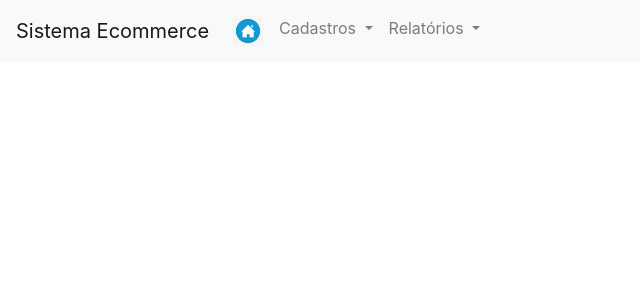
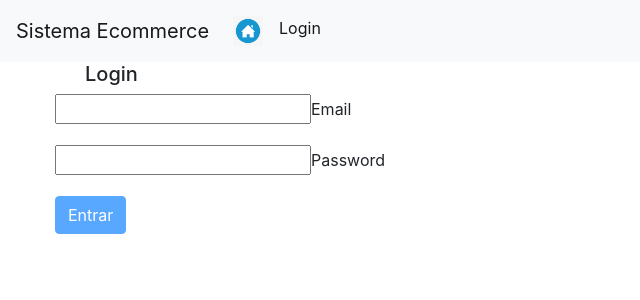
Before and after one commit to keilanerizza/SistemaEcommerceCLI, an Angular app: page /signin in a window 1280 px wide. Before the commit this address led to /. Shown: the top 300 px of the page, without its empty margins (0-640 px from the left). Built offline with nearby package versions, Linux system fonts and the light colour scheme.

Commit message:
Implementação Login

```diff
--- /dev/null
+++ b/src/app/login/login-guard.ts
@@ -0,0 +1,19 @@
+import { CanActivate, Router } from '@angular/router';
+import { Injectable } from '@angular/core';
+import { LoginServiceService } from './login-service.service';
+
+@Injectable()
+export class AuthGuard implements CanActivate {
+
+    constructor(private router: Router, private authService: LoginServiceService) {}
+
+    canActivate(route: import("@angular/router").ActivatedRouteSnapshot,
+     state: import("@angular/router").RouterStateSnapshot): boolean {
+        if(this.authService.isAuthenticated()){
+            return true;
+        }
+
+        this.router.navigate(['/signin']);
+        return false;
+    }
+}
--- /dev/null
+++ b/src/app/login/login-service.service.ts
@@ -0,0 +1,39 @@
+import { Injectable, EventEmitter } from '@angular/core';
+import { Router } from '@angular/router';
+import { User } from './user';
+
+@Injectable({
+  providedIn: 'root'
+})
+export class LoginServiceService {
+
+  public showNavBarEmitter = new EventEmitter<boolean>();
+
+  private authenticated = false;
+
+  constructor(private router: Router) { }
+
+  signIn(user: User) {
+    if((user.email === 'user@email.com' || user.email === 'usuario@email.com') && user.password === '123123'){
+      this.authenticated = true;
+      this.showNavBar(true);
+      this.router.navigate(['/']);
+    } else {
+      this.authenticated = false;
+    }
+  }
+
+  logout() {
+    this.authenticated = false;
+    this.showNavBar(false);
+    this.router.navigate(['/signin']);
+  }
+
+  isAuthenticated() {
+    return this.authenticated;
+  }
+
+  private showNavBar(ifShow: boolean) {
+    this.showNavBarEmitter.emit(ifShow);
+  }
+}
--- /dev/null
+++ b/src/app/login/login/login.component.html
@@ -0,0 +1,31 @@
+<h5>Login</h5>
+<div class="row">
+  <form [formGroup]="form" (ngSubmit)="onSignin()">
+    <div class="row">
+      <div class="form-group">
+        <input id="email" type="email" class="validate" formControlName="email"
+          [class.invalid]="form.controls['email'].touched && !form.controls['email'].valid">
+        <label for="email" data-error="invalid email">
+          Email
+        </label>
+      </div>
+    </div>
+
+    <div class="row">
+      <div class="form-group">
+        <input id="password" type="password" class="validate" formControlName="password"
+          [class.invalid]="form.controls['password'].touched && !form.controls['password'].valid">
+        <label for="password" data-error="password is mandatory">
+          Password
+        </label>
+      </div>
+    </div>
+
+    <div class="row">
+      <div class="form-group">
+        <button class="btn btn-primary" type="submit" [disabled]="!form.valid">Entrar</button>
+      </div>
+    </div>
+
+  </form>
+</div>
--- /dev/null
+++ b/src/app/login/login/login.component.ts
@@ -0,0 +1,29 @@
+import { Component, OnInit } from '@angular/core';
+import { FormGroup, FormBuilder, Validators } from '@angular/forms';
+import { LoginServiceService } from '../login-service.service';
+
+@Component({
+  selector: 'app-login',
+  templateUrl: './login.component.html',
+  styleUrls: ['./login.component.sass']
+})
+export class LoginComponent implements OnInit {
+
+  form: FormGroup;
+  error = false;
+  errorMessage = '';
+
+  constructor(private fb: FormBuilder, private authService: LoginServiceService) {}
+
+  onSignin() {
+    this.authService.signIn(this.form.value);
+  }
+
+  ngOnInit() {
+    this.form = this.fb.group({
+      email: ['', Validators.required],
+      password: ['', Validators.required],
+    });
+  }
+
+}
--- /dev/null
+++ b/src/app/login/user.ts
@@ -0,0 +1,4 @@
+export interface User {
+    email: string;
+    password: string;
+}
--- a/src/app/menu/menu.component.html
+++ b/src/app/menu/menu.component.html
@@ -9,11 +9,10 @@
         <ul class="navbar-nav mr-auto">
             <li class="nav-item active">
                 <a class="nav-link" routerLink="home">
-                    <img class="img-fluid" alt="Responsive image" src="../assets/img/home.png" width="30"
-                        height="30" />
+                    <img class="img-fluid" alt="Responsive image" src="../assets/img/home.png" width="30" height="30" />
                     <span class="sr-only">(current)</span></a>
             </li>
-            <li class="nav-item dropdown">
+            <li class="nav-item dropdown" *ngIf="showNavBar">
                 <a class="nav-link dropdown-toggle" href="#" id="navbarDropdown" role="button" data-toggle="dropdown"
                     aria-haspopup="true" aria-expanded="false">
                     Cadastros
@@ -25,7 +24,7 @@
                     <a class="dropdown-item" routerLink="livros">Livro</a>
                 </div>
             </li>
-            <li class="nav-item dropdown">
+            <li class="nav-item dropdown" *ngIf="showNavBar">
                 <a class="nav-link dropdown-toggle" href="#" id="navbarDropdown" role="button" data-toggle="dropdown"
                     aria-haspopup="true" aria-expanded="false">
                     Relatórios
@@ -34,6 +33,16 @@
                     <a class="dropdown-item" href="relatorioPedido.html">Pedido</a>
                 </div>
             </li>
+            <li class="nav-item active" *ngIf="!isAuth()">
+                <a class="nav-link" (click)="signin">
+                    Login
+                </a>
+            </li>
+            <li class="nav-item active" *ngIf="isAuth()">
+                <a class="nav-link" (click)="onLogout()">
+                    Logout
+                </a>
+            </li>
         </ul>
     </div>
 </nav>
--- a/src/app/menu/menu.component.ts
+++ b/src/app/menu/menu.component.ts
@@ -1,4 +1,5 @@
 import { Component, OnInit } from '@angular/core';
+import { LoginServiceService } from '../login/login-service.service';
 
 @Component({
   selector: 'app-menu',
@@ -7,9 +8,26 @@ import { Component, OnInit } from '@angular/core';
 })
 export class MenuComponent implements OnInit {
 
-  constructor() { }
+  constructor(private authService: LoginServiceService) { }
+
+  private showNavBar: boolean = false;
 
   ngOnInit() {
+    this.authService.showNavBarEmitter.subscribe(
+      (mode: boolean) => {
+        if (mode !== null) {
+          this.showNavBar = mode;
+        }
+      }
+    )
+  }
+
+  isAuth() {
+    return this.authService.isAuthenticated();
+  }
+
+  onLogout() {
+    this.authService.logout();
   }
 
 }
```
Also changed, not shown: src/app/app-routing.module.ts (+7 -4 lines), src/app/app.module.ts (+12 -3 lines), src/app/login/login/login.component.sass (added), 2 other files (tests, documents, lock files or other folders).
